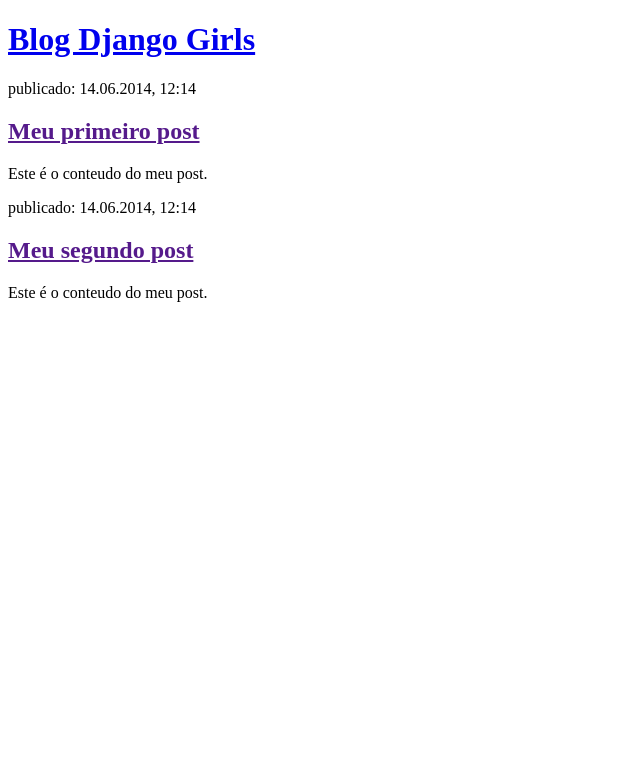
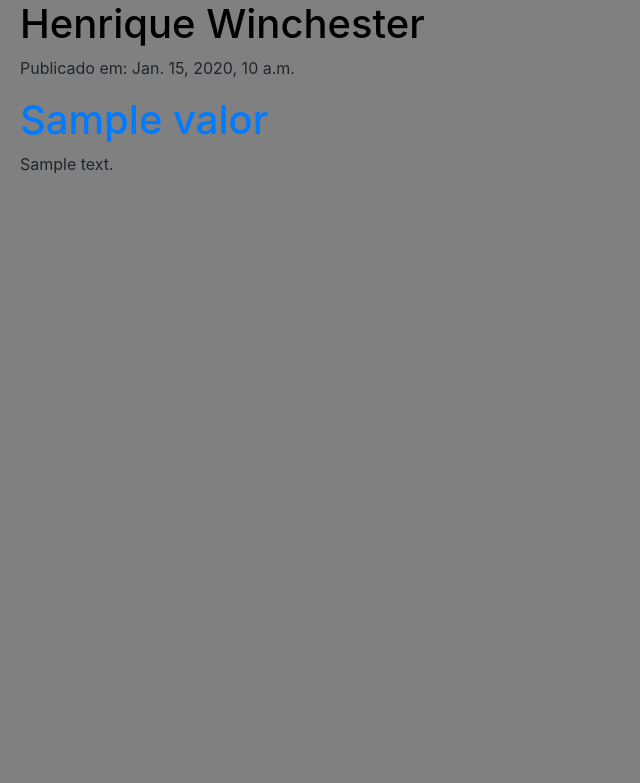
Before and after one commit to Henrique1Winchester/meublog, a Django app: template blog/templates/blog/post_list.html in a window 1280 px wide. Shown: the top 783 px of the page, without its empty margins (0-640 px from the left). Run offline with Django 3.2, Linux system fonts and the light colour scheme; tables that the repository leaves empty hold one stand-in row (values such as "Sample post"); the template is opened without the code that fills it: values that come from a table or form of the project are taken from there, most other values are stand-ins (such as "Sample title", 1, 10 or a date in 2020); some libraries are stand-ins or nearby versions.

Commit message:
Adicionando css no blog

```diff
--- /dev/null
+++ b/blog/static/css/blog.css
@@ -0,0 +1,8 @@
+.a{
+color: black;
+}
+
+body {
+background: grey;
+padding-left: 20px;
+}
--- a/blog/templates/blog/post_list.html
+++ b/blog/templates/blog/post_list.html
@@ -1,23 +1,32 @@
-<!DOCTYPE html>
-<html lag="en">
+{% load staticfiles %}
+
+
+
+<html lang="en">
 <head>
+    <meta charset="UTF=8">
     <title>Blog Django Girls</title>
+
+    <link rel="stylesheet" href="https://stackpath.bootstrapcdn.com/bootstrap/4.1.3/css/bootstrap.min.css" integrity="sha384-MCw98/SFnGE8fJT3GXwEOngsV7Zt27NXFoaoApmYm81iuXoPkFOJwJ8ERdknLPMO" crossorigin="anonymous">
+    <link rel="stylesheet" href="{% static 'css/blog.css' %}">
+
+
+    <script src="https://stackpath.bootstrapcdn.com/bootstrap/4.1.3/js/bootstrap.min.js" integrity="sha384-ChfqqxuZUCnJSK3+MXmPNIyE6ZbWh2IMqE241rYiqJxyMiZ6OW/JmZQ5stwEULTy" crossorigin="anonymous"></script>
+
+
 </head>
 <body>
-        <div>
-            <h1><a href="/">Blog Django Girls</a></h1>
+<div class="a">
+    <h1>Henrique Winchester</h1>
 </div>
 
+{% for post in posts %}
     <div>
-            <p>publicado: 14.06.2014, 12:14</p>
-            <h2><a href="">Meu primeiro post</a></h2>
-            <p>Este é o conteudo do meu post.</p>
+        <p>Publicado em: {{ valor.published_date}} </p>
+        <h1><a href="">{{ valor.title }}</a></h1>
+        <p>{{ valor.text }}</p>
     </div>
+{% endfor %}
 
-        <div>
-            <p>publicado: 14.06.2014, 12:14</p>
-            <h2><a href="">Meu segundo post</a></h2>
-            <p>Este é o conteudo do meu post.</p>
-        </div>
 </body>
 </html>
--- a/blog/urls.py
+++ b/blog/urls.py
@@ -3,5 +3,4 @@
 
 urlpatterns = [
     path('', views.post_list, name ='post_list'),
-    path('contato', views.post_list_2, name ='post_list_2'),
 ]
```
Also changed, not shown: blog/templates/blog/post_list_2.html (deleted, +0 -23 lines), blog/views.py (+6 -3 lines). Lines whose indentation alone changed are shown as unchanged.
